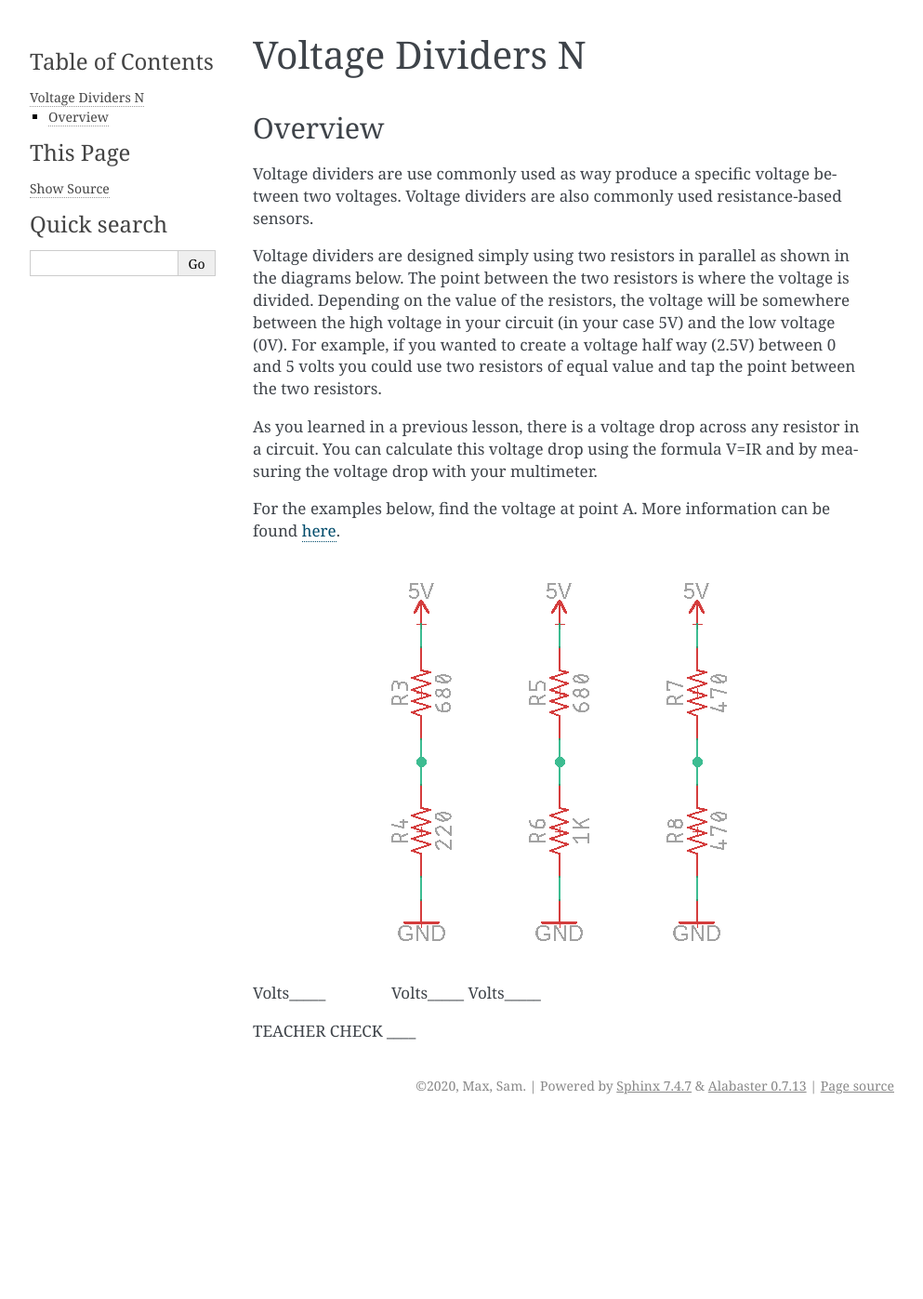
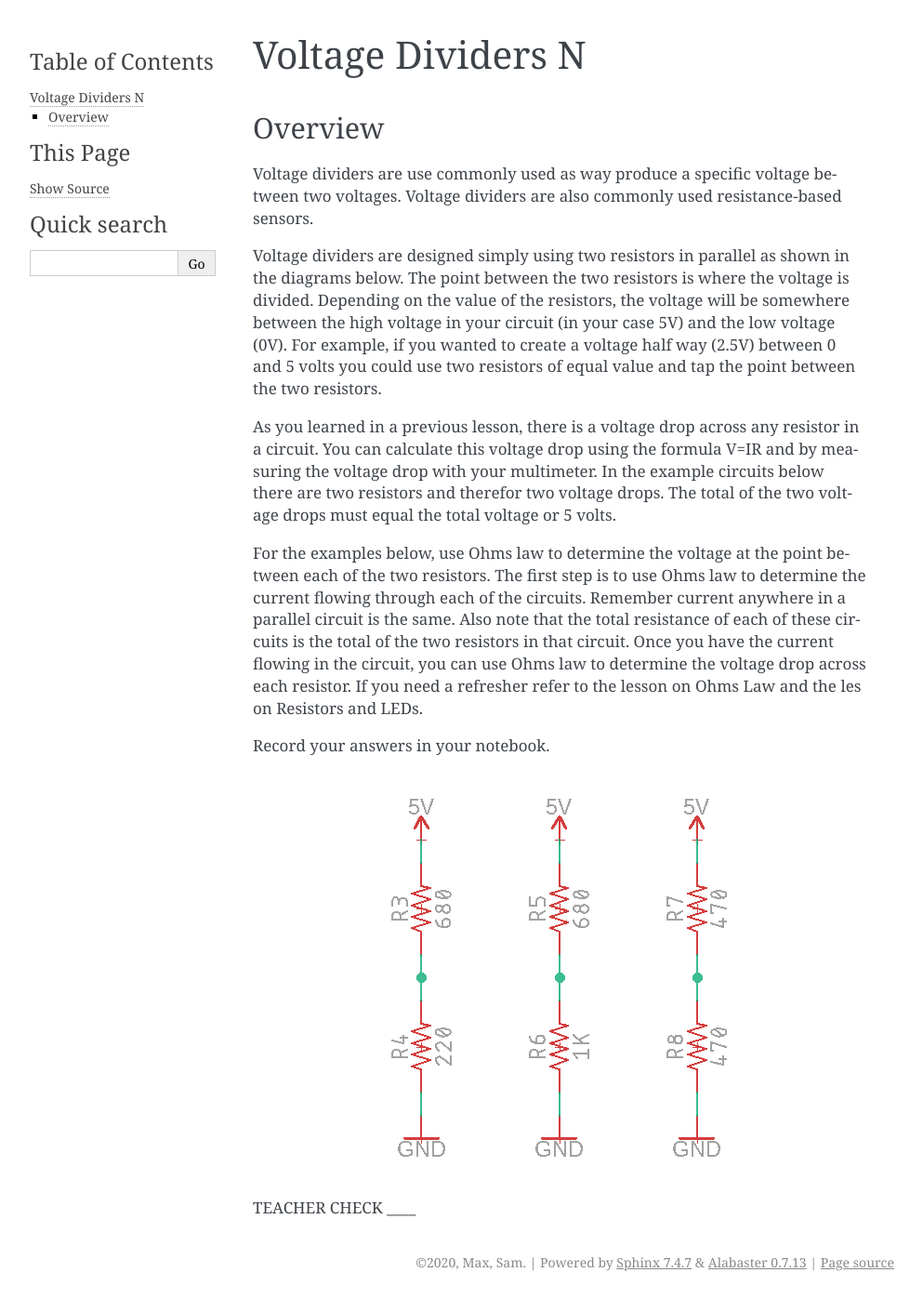
Before and after one commit to maxtkc/mvths-wiki, a Sphinx documentation site: the page built from docs/019a-voltage-dividers.rst, in a window 1280 px wide. Shown: the whole page at 93% size, without its empty margins (148-1141 px from the left). Built offline with Sphinx 7.4.7, drawn with Linux system fonts in a browser that asks for light colours; pages that are not in the unit, such as notebooks, are missing from menus; before the commit the page ends 1207 px from its top, so only the background shows below that.

Commit message:
Update 019a-voltage-dividers.rst

```diff
--- a/docs/019a-voltage-dividers.rst
+++ b/docs/019a-voltage-dividers.rst
@@ -11,17 +11,19 @@ Depending on the value of the resistors, the voltage will be somewhere between t
 For example, if you wanted to create a voltage half way (2.5V) between 0 and 5 volts you could use two resistors of equal value and tap the point between the two resistors.
 
 As you learned in a previous lesson, there is a voltage drop across any resistor in a circuit. You can calculate this voltage drop using the formula V=IR and by
-measuring the voltage drop with your multimeter.
+measuring the voltage drop with your multimeter. In the example circuits below there are two resistors and therefor two voltage drops. The total of the two voltage drops
+must equal the total voltage or 5 volts.
 
+For the examples below, use Ohms law to determine the voltage at the point between each of the two resistors. The first step is to use Ohms law to determine the current
+flowing through each of the circuits. Remember current anywhere in a parallel circuit is the same. Also note that the total resistance of each of these circuits
+is the total of the two resistors in that circuit. Once you have the current flowing in the circuit, you can use Ohms law to determine the voltage drop across each
+resistor. If you need a refresher refer to the lesson on Ohms Law and the les
+on Resistors and LEDs.
 
-For the examples below, find the voltage at point A. More information
-can be found
-`here <https://www.google.com/url?q=https://docs.google.com/document/d/1BmZbXzxnD2j17QToSZ9jeZmnP7burwfksfQq2v4zu-Y/edit%23heading%3Dh.wdj46v9zkd5n&sa=D&ust=1587613173975000>`__.
+Record your answers in your notebook.
 
 .. figure:: images/image8.png
    :alt:
 
-Volts\_\_\_\_\_                Volts\_\_\_\_\_
-Volts\_\_\_\_\_
 
 TEACHER CHECK \_\_\_\_
```
